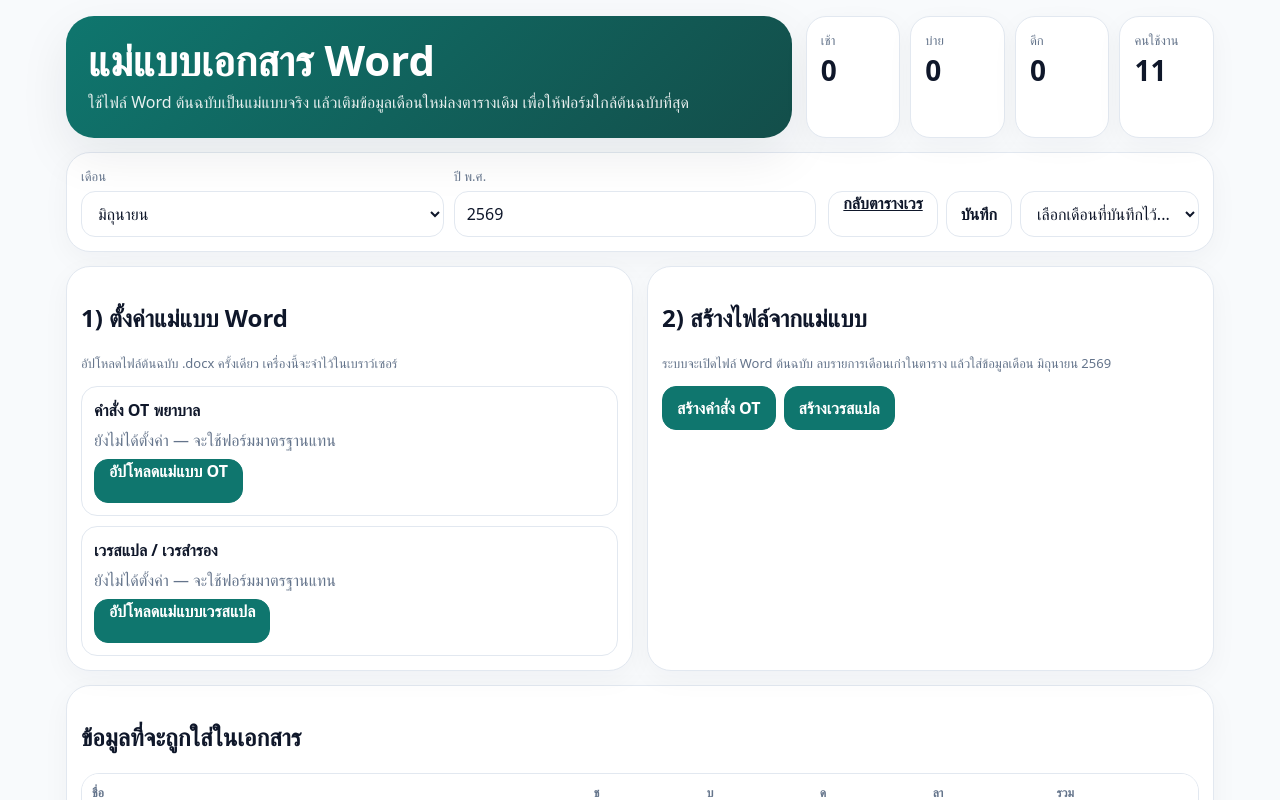
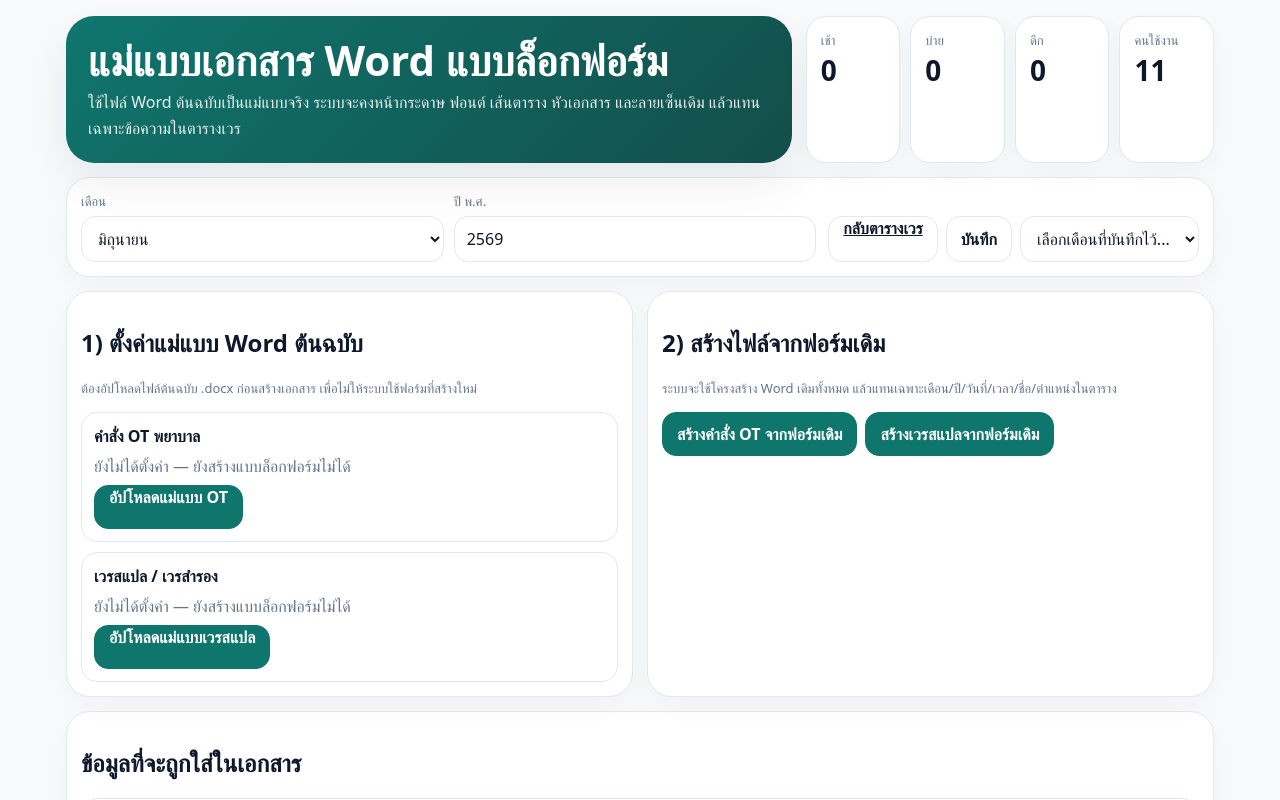
Before and after one commit to proweed001-ux/nurse-shift-mobile-web, a Next.js app: page /templates in a window 1280 px wide. Shown: the top 800 px of the page. Built offline with nearby package versions, Linux system fonts and the light colour scheme.

Commit message:
Enforce strict Word template mode

```diff
--- a/app/templates/page.tsx
+++ b/app/templates/page.tsx
@@ -3,7 +3,6 @@
 import { ChangeEvent, useEffect, useMemo, useState } from 'react';
 import Link from 'next/link';
 import { thaiMonths } from '../../lib/date';
-import { exportOtDocx, exportReserveDocx } from '../../lib/documents';
 import { summarize } from '../../lib/logic';
 import { listPlans, loadPersonnel, loadPlan, makeBlankPlan, savePlan } from '../../lib/storage';
 import { MonthPlan } from '../../lib/types';
@@ -77,8 +76,11 @@
   function exportOt() {
     if (!plan) return;
     try {
-      if (templateMeta.ot) exportOtFromTemplate(plan);
-      else exportOtDocx(plan);
+      if (!templateMeta.ot) {
+        setMessage('ต้องอัปโหลดแม่แบบคำสั่ง OT ก่อน เพื่อคงฟอร์มต้นฉบับเป๊ะ');
+        return;
+      }
+      exportOtFromTemplate(plan);
     } catch (error) {
       setMessage(error instanceof Error ? error.message : 'สร้างคำสั่ง OT ไม่สำเร็จ');
     }
@@ -87,8 +89,11 @@
   function exportReserve() {
     if (!plan) return;
     try {
-      if (templateMeta.reserve) exportReserveFromTemplate(plan);
-      else exportReserveDocx(plan);
+      if (!templateMeta.reserve) {
+        setMessage('ต้องอัปโหลดแม่แบบเวรสแปลก่อน เพื่อคงฟอร์มต้นฉบับเป๊ะ');
+        return;
+      }
+      exportReserveFromTemplate(plan);
     } catch (error) {
       setMessage(error instanceof Error ? error.message : 'สร้างเวรสแปลไม่สำเร็จ');
     }
@@ -100,8 +105,8 @@
     <main className="app-shell">
       <section className="hero">
         <div className="hero-card">
-          <h1>แม่แบบเอกสาร Word</h1>
-          <p>ใช้ไฟล์ Word ต้นฉบับเป็นแม่แบบจริง แล้วเติมข้อมูลเดือนใหม่ลงตารางเดิม เพื่อให้ฟอร์มใกล้ต้นฉบับที่สุด</p>
+          <h1>แม่แบบเอกสาร Word แบบล็อกฟอร์ม</h1>
+          <p>ใช้ไฟล์ Word ต้นฉบับเป็นแม่แบบจริง ระบบจะคงหน้ากระดาษ ฟอนต์ เส้นตาราง หัวเอกสาร และลายเซ็นเดิม แล้วแทนเฉพาะข้อความในตารางเวร</p>
         </div>
         <div className="quick-grid">
           <div className="stat"><div className="stat-label">เช้า</div><div className="stat-value">{totals.morning}</div></div>
@@ -138,12 +143,12 @@
 
       <section className="panel-grid">
         <div className="card">
-          <h2>1) ตั้งค่าแม่แบบ Word</h2>
-          <p className="hint">อัปโหลดไฟล์ต้นฉบับ .docx ครั้งเดียว เครื่องนี้จะจำไว้ในเบราว์เซอร์</p>
+          <h2>1) ตั้งค่าแม่แบบ Word ต้นฉบับ</h2>
+          <p className="hint">ต้องอัปโหลดไฟล์ต้นฉบับ .docx ก่อนสร้างเอกสาร เพื่อไม่ให้ระบบใช้ฟอร์มที่สร้างใหม่</p>
 
           <div className="person-card">
             <div className="person-title">คำสั่ง OT พยาบาล</div>
-            <div className="muted">{templateMeta.ot ? `ใช้แม่แบบ: ${templateMeta.ot.name}` : 'ยังไม่ได้ตั้งค่า — จะใช้ฟอร์มมาตรฐานแทน'}</div>
+            <div className="muted">{templateMeta.ot ? `ล็อกฟอร์มจากไฟล์: ${templateMeta.ot.name}` : 'ยังไม่ได้ตั้งค่า — ยังสร้างแบบล็อกฟอร์มไม่ได้'}</div>
             <div className="actions">
               <label className="btn primary">อัปโหลดแม่แบบ OT<input hidden type="file" accept=".docx" onChange={(event) => handleTemplateUpload('ot', event)} /></label>
               {templateMeta.ot ? <button className="btn danger" onClick={() => removeTemplate('ot')}>ลบ</button> : null}
@@ -152,7 +157,7 @@
 
           <div className="person-card" style={{ marginTop: 10 }}>
             <div className="person-title">เวรสแปล / เวรสำรอง</div>
-            <div className="muted">{templateMeta.reserve ? `ใช้แม่แบบ: ${templateMeta.reserve.name}` : 'ยังไม่ได้ตั้งค่า — จะใช้ฟอร์มมาตรฐานแทน'}</div>
+            <div className="muted">{templateMeta.reserve ? `ล็อกฟอร์มจากไฟล์: ${templateMeta.reserve.name}` : 'ยังไม่ได้ตั้งค่า — ยังสร้างแบบล็อกฟอร์มไม่ได้'}</div>
             <div className="actions">
               <label className="btn primary">อัปโหลดแม่แบบเวรสแปล<input hidden type="file" accept=".docx" onChange={(event) => handleTemplateUpload('reserve', event)} /></label>
               {templateMeta.reserve ? <button className="btn danger" onClick={() => removeTemplate('reserve')}>ลบ</button> : null}
@@ -161,11 +166,11 @@
         </div>
 
         <div className="card">
-          <h2>2) สร้างไฟล์จากแม่แบบ</h2>
-          <p className="hint">ระบบจะเปิดไฟล์ Word ต้นฉบับ ลบรายการเดือนเก่าในตาราง แล้วใส่ข้อมูลเดือน {thaiMonths[month - 1]} {buddhistYear}</p>
+          <h2>2) สร้างไฟล์จากฟอร์มเดิม</h2>
+          <p className="hint">ระบบจะใช้โครงสร้าง Word เดิมทั้งหมด แล้วแทนเฉพาะเดือน/ปี/วันที่/เวลา/ชื่อ/ตำแหน่งในตาราง</p>
           <div className="actions">
-            <button className="btn primary" onClick={exportOt}>สร้างคำสั่ง OT</button>
-            <button className="btn primary" onClick={exportReserve}>สร้างเวรสแปล</button>
+            <button className="btn primary" onClick={exportOt}>สร้างคำสั่ง OT จากฟอร์มเดิม</button>
+            <button className="btn primary" onClick={exportReserve}>สร้างเวรสแปลจากฟอร์มเดิม</button>
           </div>
         </div>
       </section>
```
